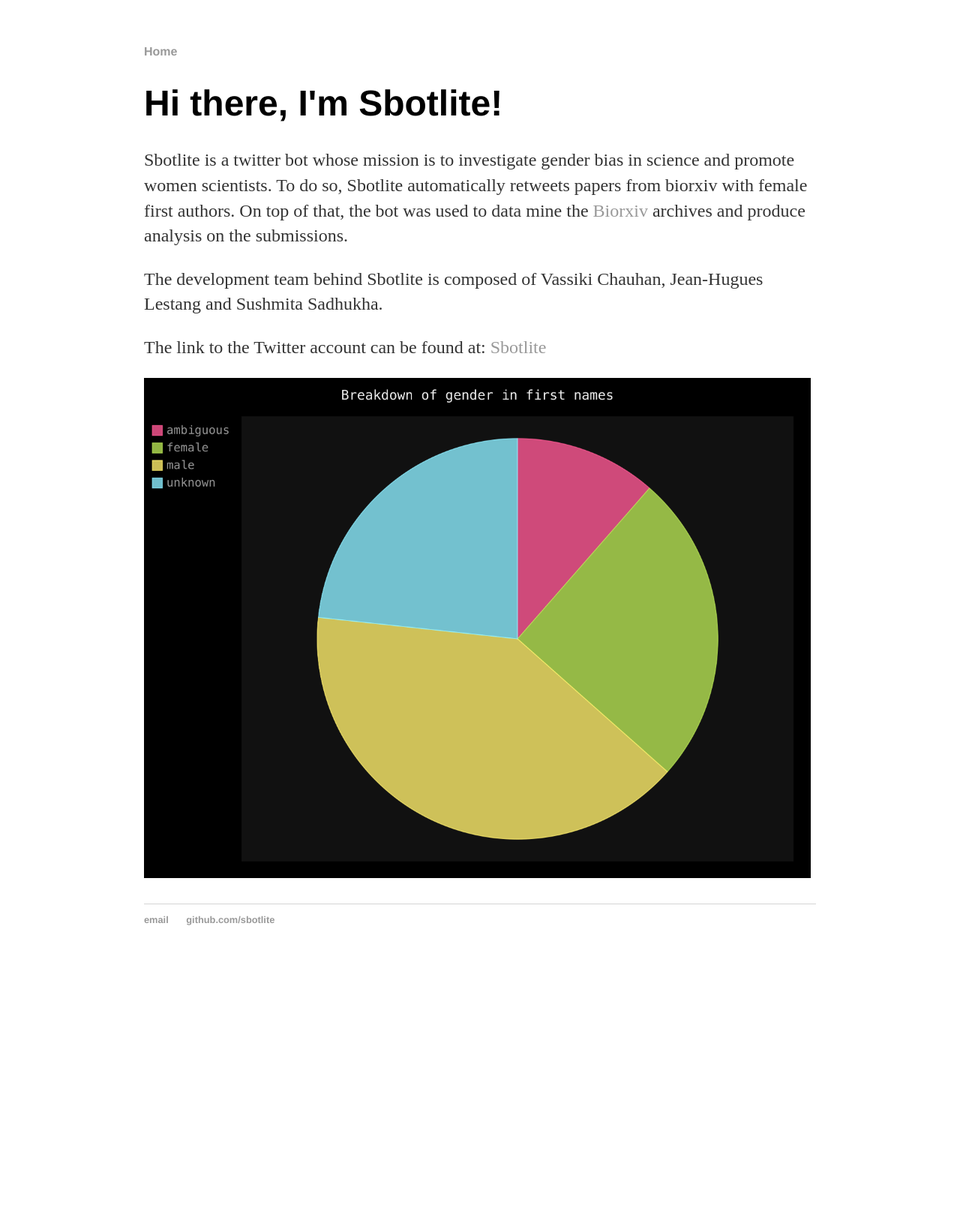
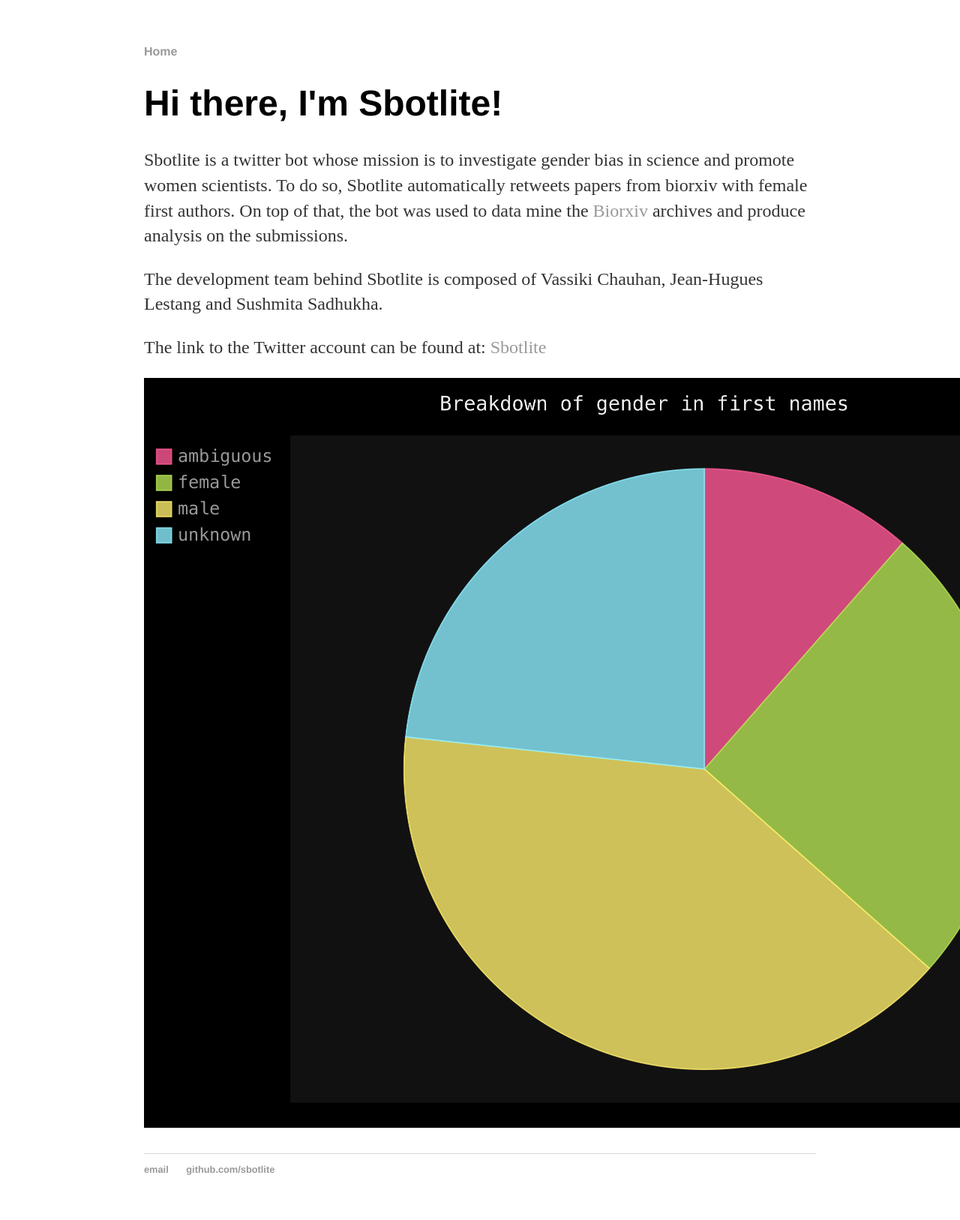
Before and after one commit to sbotlite/sbotlite.github.io, a Jekyll site: the page built from index.html, in a window 1280 px wide. Shown: the whole page at 75% size. Built offline with Jekyll 4.4.1, drawn with Linux system fonts in a browser that asks for light colours; before the commit the page ends 1294 px from its top, so only the background shows below that.

Commit message:
Update index.html

```diff
--- a/index.html
+++ b/index.html
@@ -10,6 +10,6 @@ title: Sbotlite, shining the light on women in science
 	</p>
 	<p>The development team behind Sbotlite is composed of Vassiki Chauhan, Jean-Hugues Lestang and Sushmita Sadhukha.</p>
 	<p>The link to the Twitter account can be found at: <a href="https://twitter.com/sbotlite">Sbotlite</a></p>
-	<p><img src="label_count.png" alt="label count" width="889" height="667"></p>
+	<p><img src="label_count.png" alt="label count" width="1334" height="1000"></p>
 </div><!-- /.blurb -->
 </html>
```
